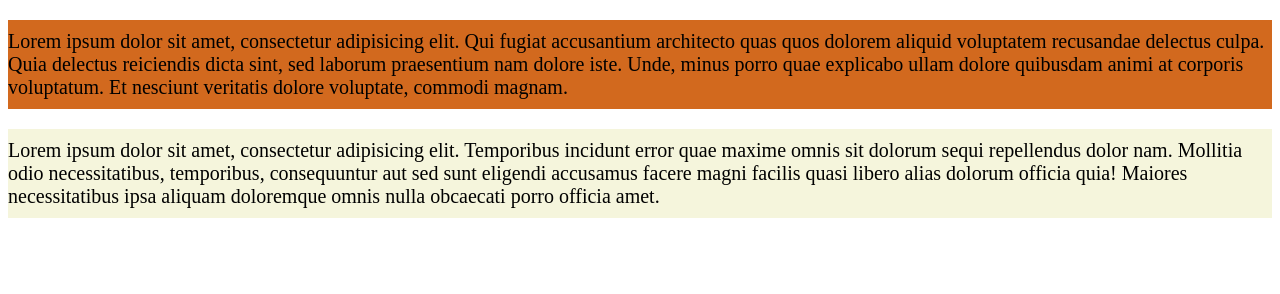
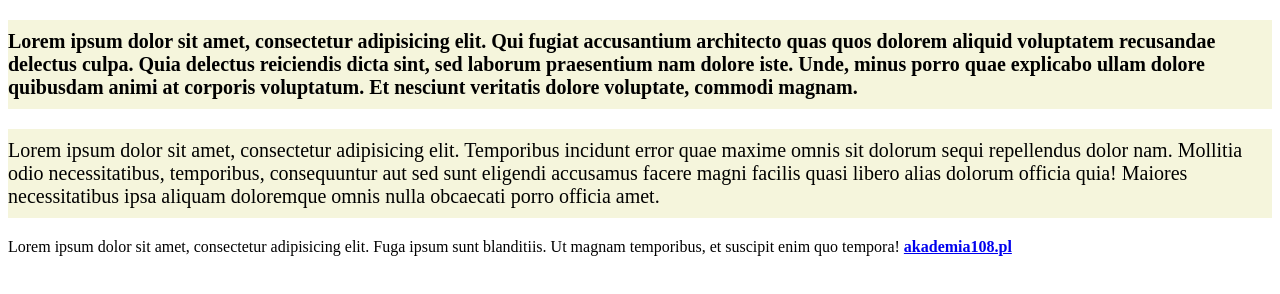
Before and after one commit to konrad03934/CSS3, a plain HTML site: page index.html in a window 1280 px wide. Drawn offline with Linux system fonts and the light colour scheme.

Commit message:
łączenie selektorów

```diff
--- a/css/style.css
+++ b/css/style.css
@@ -10,3 +10,7 @@ p {
 .lorem {
 	font-size: 20px;
 }
+
+p#pierwszy, a {
+	font-weight: bold;
+}
--- a/index.html
+++ b/index.html
@@ -6,9 +6,13 @@
 	<title>Document</title>
 </head>
 <body>
-	<p class="lorem" id="pan-tadeusz">Lorem ipsum dolor sit amet, consectetur adipisicing elit. Qui fugiat accusantium architecto quas quos dolorem aliquid voluptatem recusandae delectus culpa. Quia delectus reiciendis dicta sint, sed laborum praesentium nam dolore iste. Unde, minus porro quae explicabo ullam dolore quibusdam animi at corporis voluptatum. Et nesciunt veritatis dolore voluptate, commodi magnam.</p>
+	<p class="lorem" id="pierwszy">Lorem ipsum dolor sit amet, consectetur adipisicing elit. Qui fugiat accusantium architecto quas quos dolorem aliquid voluptatem recusandae delectus culpa. Quia delectus reiciendis dicta sint, sed laborum praesentium nam dolore iste. Unde, minus porro quae explicabo ullam dolore quibusdam animi at corporis voluptatum. Et nesciunt veritatis dolore voluptate, commodi magnam.</p>
 
-	<p class="lorem">Lorem ipsum dolor sit amet, consectetur adipisicing elit. Temporibus incidunt error quae maxime omnis sit dolorum sequi repellendus dolor nam. Mollitia odio necessitatibus, temporibus, consequuntur aut sed sunt eligendi accusamus facere magni facilis quasi libero alias dolorum officia quia! Maiores necessitatibus ipsa aliquam doloremque omnis nulla obcaecati porro officia amet.</p>
+	<p class="lorem" >Lorem ipsum dolor sit amet, consectetur adipisicing elit. Temporibus incidunt error quae maxime omnis sit dolorum sequi repellendus dolor nam. Mollitia odio necessitatibus, temporibus, consequuntur aut sed sunt eligendi accusamus facere magni facilis quasi libero alias dolorum officia quia! Maiores necessitatibus ipsa aliquam doloremque omnis nulla obcaecati porro officia amet.</p>
+
+	<div>
+		Lorem ipsum dolor sit amet, consectetur adipisicing elit. Fuga ipsum sunt blanditiis. Ut magnam temporibus, et suscipit enim quo tempora! <a href="http://akademia108.pl">akademia108.pl</a>
+	</div>
 
 </body>
 </html>
```
